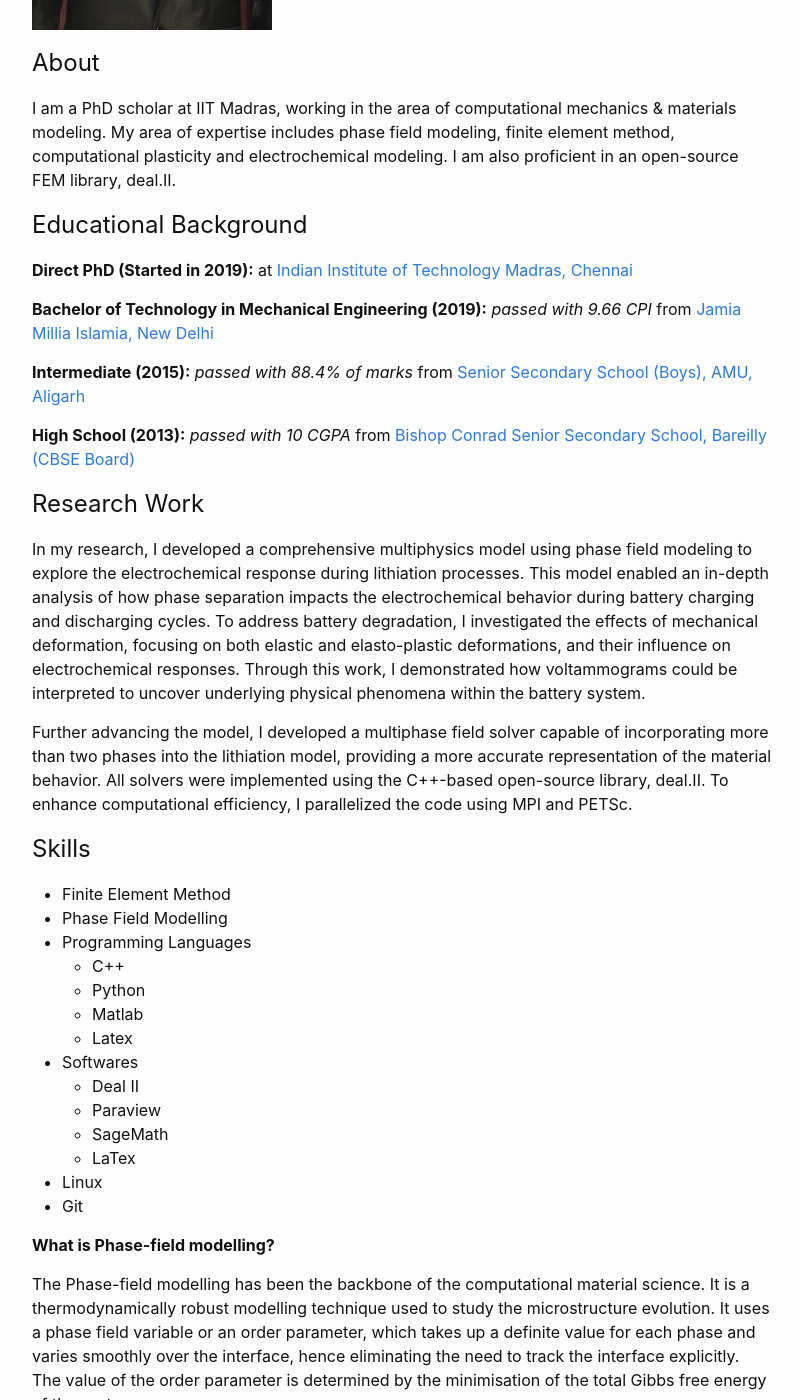
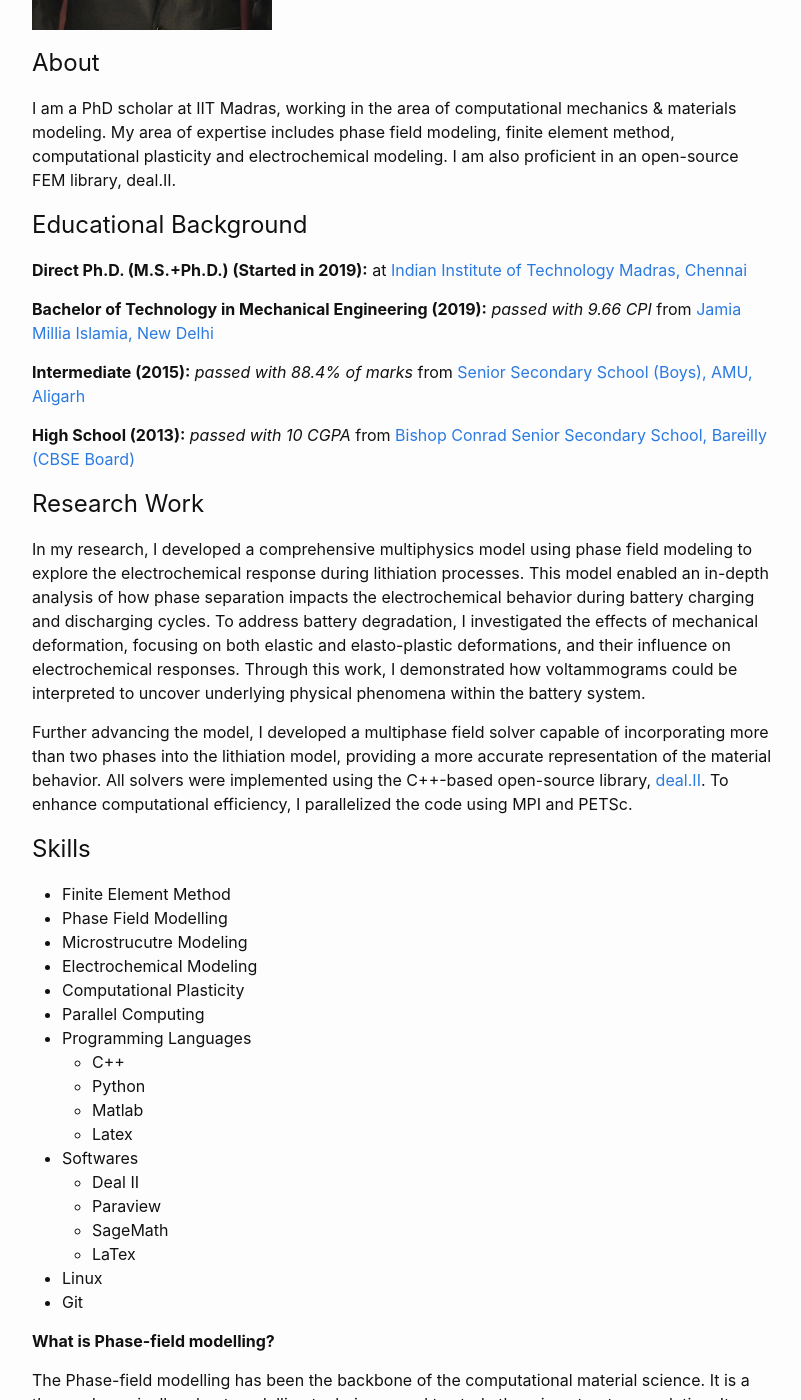
Before and after one commit to umairhussaincmm/umairhussaincmm.github.io, a Jekyll site: the page built from index.markdown, in a window 1280 px wide and 1400 px high, scrolled down 616 px. Shown: the whole window, without its empty margins (238-1039 px from the left). Built offline with Jekyll 4.4.1, drawn with Linux system fonts in a browser that asks for light colours; some of the changed text lies outside the part shown.

Commit message:
Update index.markdown

```diff
--- a/index.markdown
+++ b/index.markdown
@@ -12,7 +12,7 @@ Welcome to Umair Hussain's peronal page!
 I am a PhD scholar at IIT Madras, working in the area of computational mechanics & materials modeling. My area of expertise includes phase field modeling, finite element method, computational plasticity and electrochemical modeling. I am also proficient in an open-source FEM library, deal.II.
 
 ## Educational Background
-**Direct PhD (Started in 2019):** at [Indian Institute of Technology Madras, Chennai](https://mech.iitm.ac.in/meiitm/)
+**Direct Ph.D. (M.S.+Ph.D.) (Started in 2019):** at [Indian Institute of Technology Madras, Chennai](https://mech.iitm.ac.in/meiitm/)
 
 **Bachelor of Technology in Mechanical Engineering (2019):** *passed with 9.66 CPI* from [Jamia Millia Islamia, New Delhi](https://www.jmi.ac.in/mechanical)
 
@@ -23,11 +23,15 @@ I am a PhD scholar at IIT Madras, working in the area of computational mechanics
 ## Research Work
 In my research, I developed a comprehensive multiphysics model using phase field modeling to explore the electrochemical response during lithiation processes. This model enabled an in-depth analysis of how phase separation impacts the electrochemical behavior during battery charging and discharging cycles. To address battery degradation, I investigated the effects of mechanical deformation, focusing on both elastic and elasto-plastic deformations, and their influence on electrochemical responses. Through this work, I demonstrated how voltammograms could be interpreted to uncover underlying physical phenomena within the battery system.
 
-Further advancing the model, I developed a multiphase field solver capable of incorporating more than two phases into the lithiation model, providing a more accurate representation of the material behavior. All solvers were implemented using the C++-based open-source library, deal.II. To enhance computational efficiency, I parallelized the code using MPI and PETSc.
+Further advancing the model, I developed a multiphase field solver capable of incorporating more than two phases into the lithiation model, providing a more accurate representation of the material behavior. All solvers were implemented using the C++-based open-source library, [deal.II](https://www.dealii.org/). To enhance computational efficiency, I parallelized the code using MPI and PETSc.
 
 ## Skills
 - Finite Element Method
 - Phase Field Modelling
+- Microstrucutre Modeling
+- Electrochemical Modeling
+- Computational Plasticity
+- Parallel Computing
 - Programming Languages
   - C++
   - Python
```
Also changed, not shown: other parts of index.markdown (+1 -1 lines).
